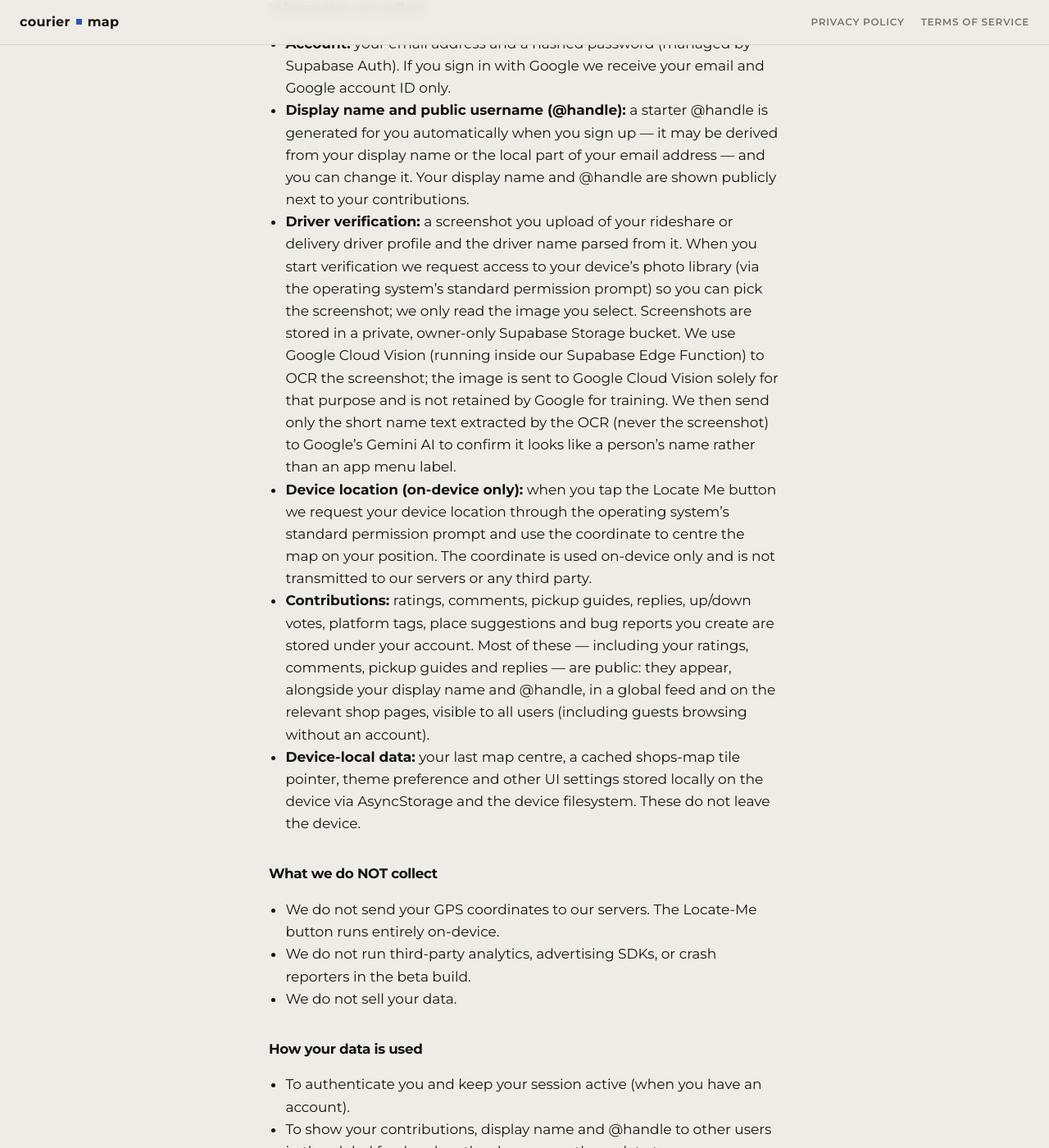
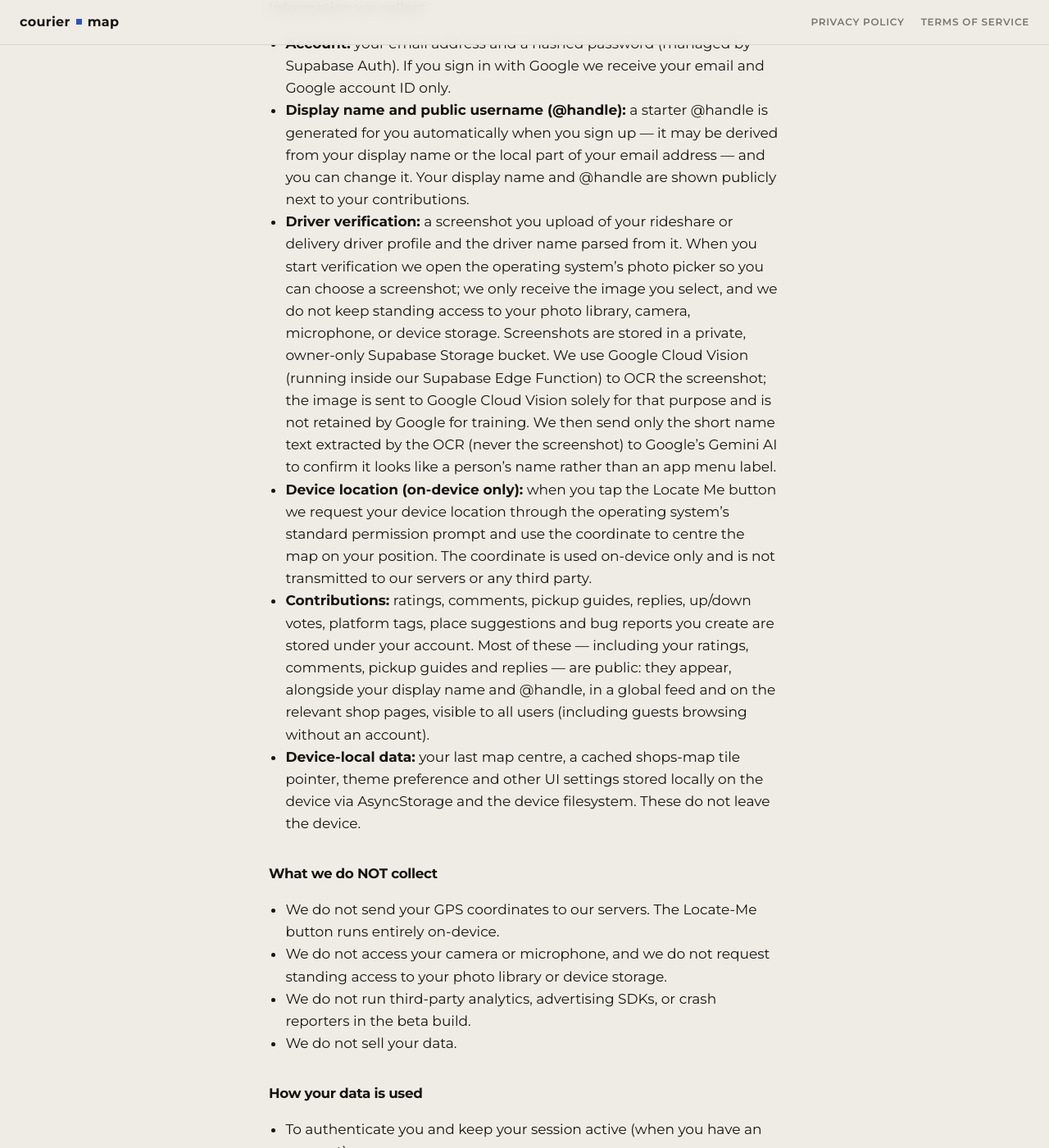
Before and after one commit to phyoehtataung/couriermap, a Jekyll site: the page built from PRIVACY_POLICY.md, in a window 1280 px wide and 1400 px high, scrolled down 587 px. Shown: the whole window at 82% size. Built offline with Jekyll 4.4.1, drawn with Linux system fonts in a browser that asks for light colours; our own code applies the rules of GitHub Pages for plain Markdown files; some of the changed text lies outside the part shown.

Commit message:
Sync legal docs + admin + auth confirm + landing from courierhub@d8e8fc1

```diff
--- a/PRIVACY_POLICY.md
+++ b/PRIVACY_POLICY.md
@@ -13,7 +13,7 @@ You can open the app and browse the map, shop pages, reviews feed, and comments
 
 - **Account:** your email address and a hashed password (managed by Supabase Auth). If you sign in with Google we receive your email and Google account ID only.
 - **Display name and public username (@handle):** a starter @handle is generated for you automatically when you sign up — it may be derived from your display name or the local part of your email address — and you can change it. Your display name and @handle are shown publicly next to your contributions.
-- **Driver verification:** a screenshot you upload of your rideshare or delivery driver profile and the driver name parsed from it. When you start verification we request access to your device's photo library (via the operating system's standard permission prompt) so you can pick the screenshot; we only read the image you select. Screenshots are stored in a private, owner-only Supabase Storage bucket. We use Google Cloud Vision (running inside our Supabase Edge Function) to OCR the screenshot; the image is sent to Google Cloud Vision solely for that purpose and is not retained by Google for training. We then send only the short name text extracted by the OCR (never the screenshot) to Google's Gemini AI to confirm it looks like a person's name rather than an app menu label.
+- **Driver verification:** a screenshot you upload of your rideshare or delivery driver profile and the driver name parsed from it. When you start verification we open the operating system's photo picker so you can choose a screenshot; we only receive the image you select, and we do not keep standing access to your photo library, camera, microphone, or device storage. Screenshots are stored in a private, owner-only Supabase Storage bucket. We use Google Cloud Vision (running inside our Supabase Edge Function) to OCR the screenshot; the image is sent to Google Cloud Vision solely for that purpose and is not retained by Google for training. We then send only the short name text extracted by the OCR (never the screenshot) to Google's Gemini AI to confirm it looks like a person's name rather than an app menu label.
 - **Device location (on-device only):** when you tap the Locate Me button we request your device location through the operating system's standard permission prompt and use the coordinate to centre the map on your position. The coordinate is used on-device only and is not transmitted to our servers or any third party.
 - **Contributions:** ratings, comments, pickup guides, replies, up/down votes, platform tags, place suggestions and bug reports you create are stored under your account. Most of these — including your ratings, comments, pickup guides and replies — are public: they appear, alongside your display name and @handle, in a global feed and on the relevant shop pages, visible to all users (including guests browsing without an account).
 - **Device-local data:** your last map centre, a cached shops-map tile pointer, theme preference and other UI settings stored locally on the device via AsyncStorage and the device filesystem. These do not leave the device.
@@ -21,6 +21,7 @@ You can open the app and browse the map, shop pages, reviews feed, and comments
 ## What we do NOT collect
 
 - We do not send your GPS coordinates to our servers. The Locate-Me button runs entirely on-device.
+- We do not access your camera or microphone, and we do not request standing access to your photo library or device storage.
 - We do not run third-party analytics, advertising SDKs, or crash reporters in the beta build.
 - We do not sell your data.
 
```
Also changed, not shown: other parts of PRIVACY_POLICY.md (+2 -2 lines).
